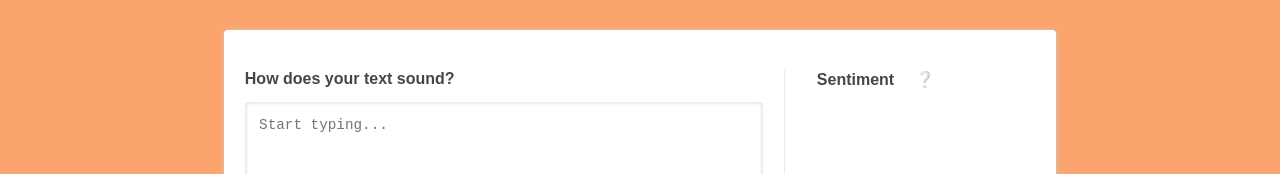
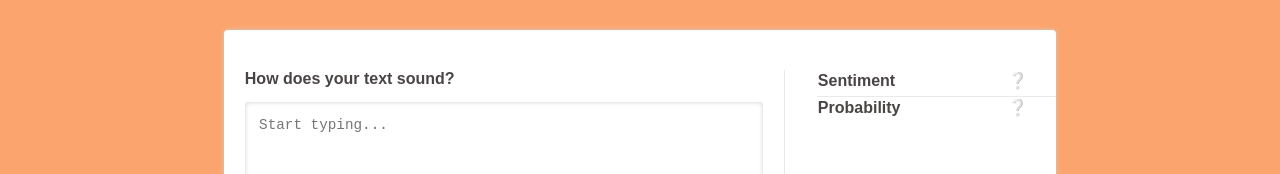
Before and after one commit to villevt/Sental, a React (Create React App) app in the folder frontend/: page / in a window 1280 px wide. Shown: the part 190-364 px from the top of the page. Built offline with nearby package versions, Linux system fonts and the light colour scheme; the HTML template or start-up script is replaced by a standard one.

Commit message:
Added probability display

```diff
--- a/frontend/src/App.css
+++ b/frontend/src/App.css
@@ -82,3 +82,20 @@ textarea:focus {
   height: 50vh;
   text-align: left;
 }
+
+table {
+  border-collapse: collapse;
+  width: 100%;
+}
+
+tr:not(:last-child) {
+  border-bottom: 1px solid rgb(234, 234, 234);
+}
+
+td:first-child {
+  font-weight: bold;
+}
+
+td {
+  padding-bottom: 0.4em;
+}
--- a/frontend/src/App.tsx
+++ b/frontend/src/App.tsx
@@ -5,6 +5,7 @@ import axios from "axios";
 
 function App() {
   const [sentiment, setSentiment] = useState("❔")
+  const [probability, setProbability] = useState("❔");
   const [timer, setTimer] = useState(0);
   const [loading, setLoading] = useState(false);
   const [loadingPeriods, setLoadingPeriods] = useState(0);
@@ -38,6 +39,9 @@ function App() {
             } else {
               setSentiment("☹️");
             }
+
+            const probability = (res.data.probability * 100).toFixed(2) + "%";
+            setProbability(probability)
           })
           .catch(error => {
             setLoading(false);
@@ -45,6 +49,7 @@ function App() {
           })
       } else {
         setSentiment("❔");
+        setProbability("❔");
       }
     }, 2000);
 
@@ -72,12 +77,22 @@ function App() {
           <p className={textLength > 400 ? "text-warning" : "text-normal"}>{textLength} / 400 characters</p>
         </div>
         <div id="results">
-          <div id="sentiment">
-            <b>Sentiment</b> &emsp;
-            {loading && ".".repeat(loadingPeriods % 3 + 1)}
-            {loading && <br/>}
-            {!loading && sentiment}
-          </div>
+          <table>
+            <tbody>
+              <tr id="results-sentiment">
+                <td>Sentiment</td>
+                <td>
+                  {loading ? ".".repeat(loadingPeriods % 3 + 1) : sentiment}
+                </td>
+              </tr>
+              <tr id="results-probability">
+                <td>Probability</td>
+                <td>
+                  {loading ? ".".repeat(loadingPeriods % 3 + 1) : probability}
+                </td>
+              </tr>
+            </tbody>
+          </table>
         </div>
       </main>
     </div>
```
Also changed, not shown: 1 other file (tests, documents, lock files or other folders).
